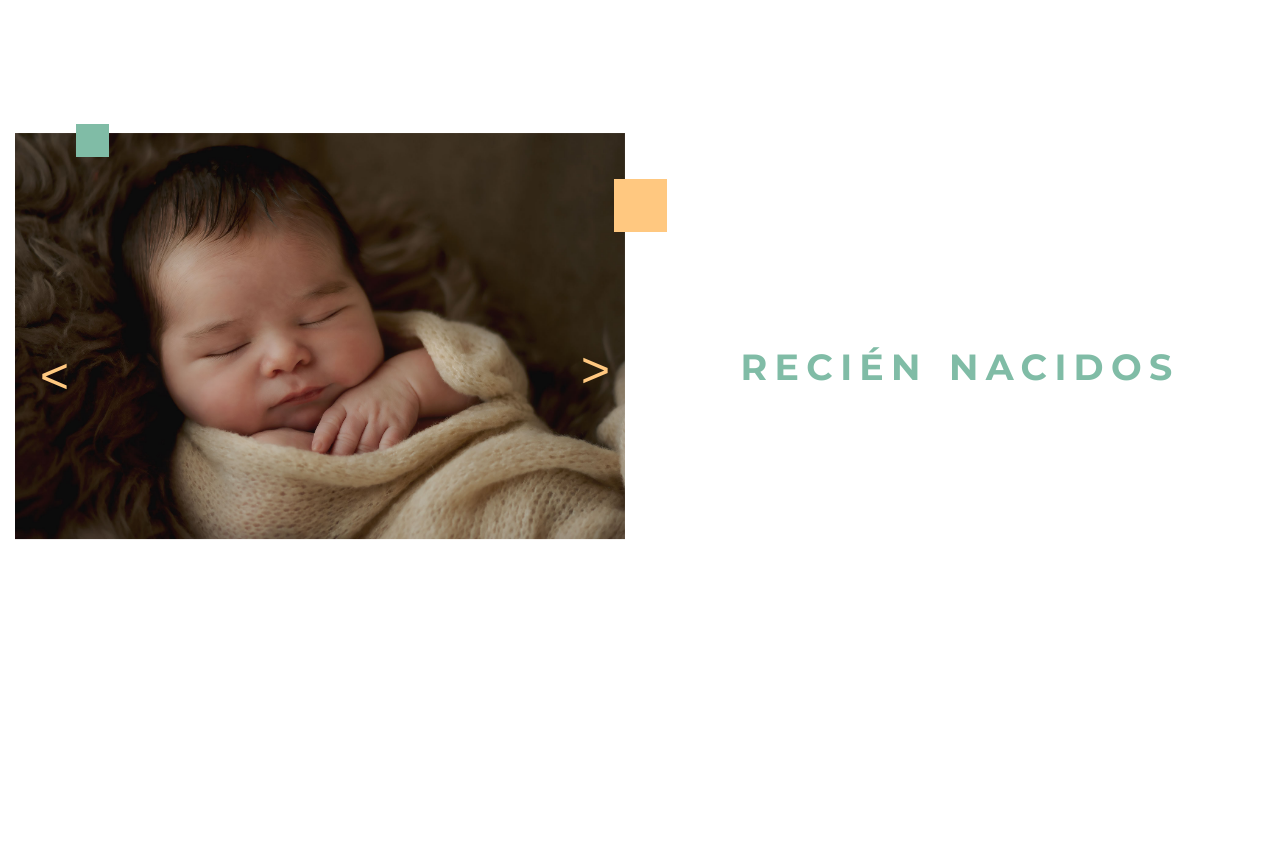
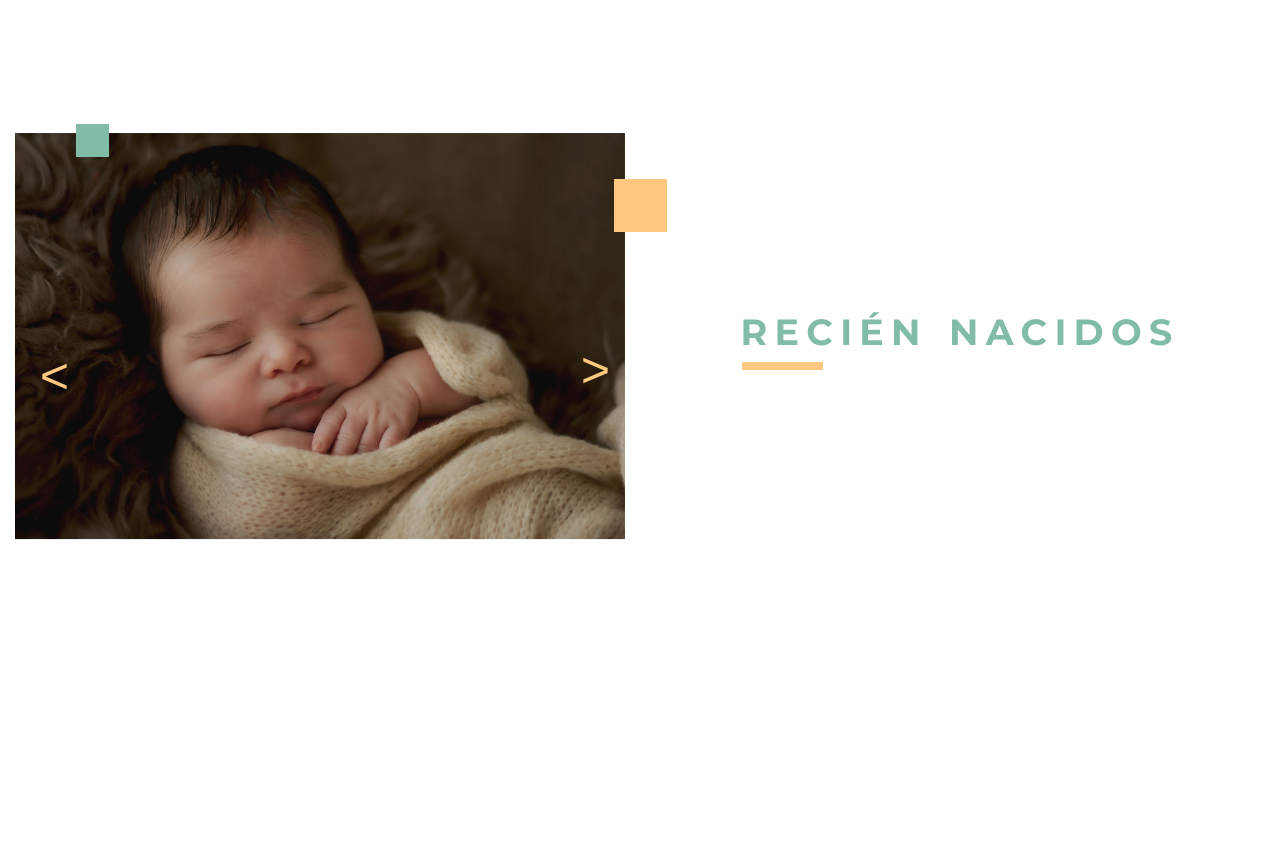
Before and after one commit to Warsouler/Romolina, a plain HTML site: page index.html in a window 1280 px wide. Shown: the part 3520-4383 px from the top of the page. Drawn offline with Linux system fonts and the light colour scheme.

Commit message:
Newborn
lines

```diff
--- a/index.html
+++ b/index.html
@@ -369,6 +369,7 @@
         <div class="col-md-6" id="newborn_title">
 
             <h3 class="greentitles newbornmargins newborntitle">RECIÉN NACIDOS</h3>
+                                                                        <div class="myline yellowline" id="newbornline"> </div>
 
 
          </div>
--- a/styles.css
+++ b/styles.css
@@ -489,6 +489,13 @@ nav.navbar.navbar-default.navbar-inverse.navbarnofixed
     margin-left: -351px;
 }
 
+#newbornline {
+    margin-top: -28%;
+    width: 81px;
+    display: inline;
+    margin-left: 25.7%;
+}
+
 
 #maternity_title
 {text-align: center;
@@ -496,6 +503,7 @@ nav.navbar.navbar-default.navbar-inverse.navbarnofixed
 }
 
 
+
 /*Fin maternidad*/
 
 /*inicio recien nacidos*/
@@ -539,6 +547,25 @@ nav.navbar.navbar-default.navbar-inverse.navbarnofixed
     z-index: 3;
     left: 96%;
     top: 10%;
+}
+
+
+
+#newborn_title {
+margin-top: 14%;
+    text-align: center;
+}
+#newbornline {
+    margin-top: 50px;
+    width: 81px;
+    display: inline;
+    margin-left: -437px;
+}
+
+.newborntitle{
+    margin-top: 35%;
+    margin-bottom: 30%;
+    display: inline;
 }
 
 
```
